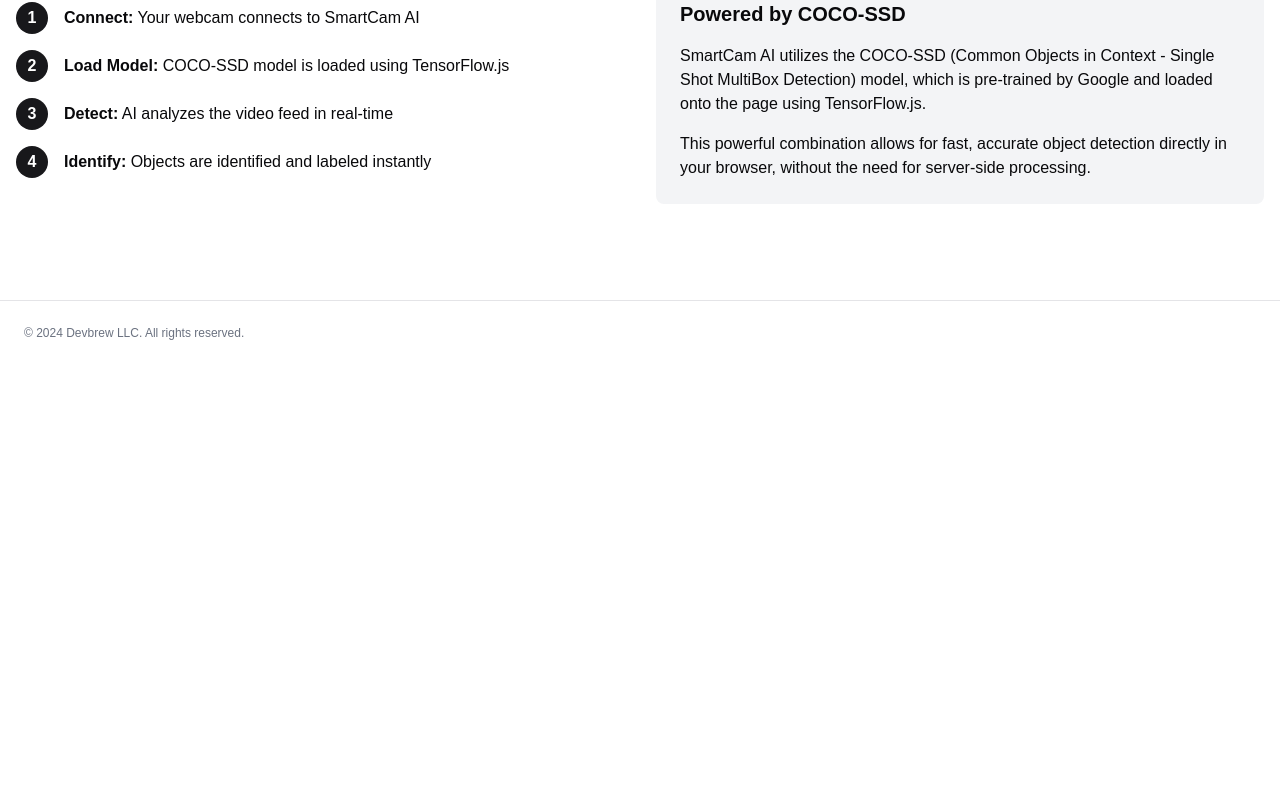
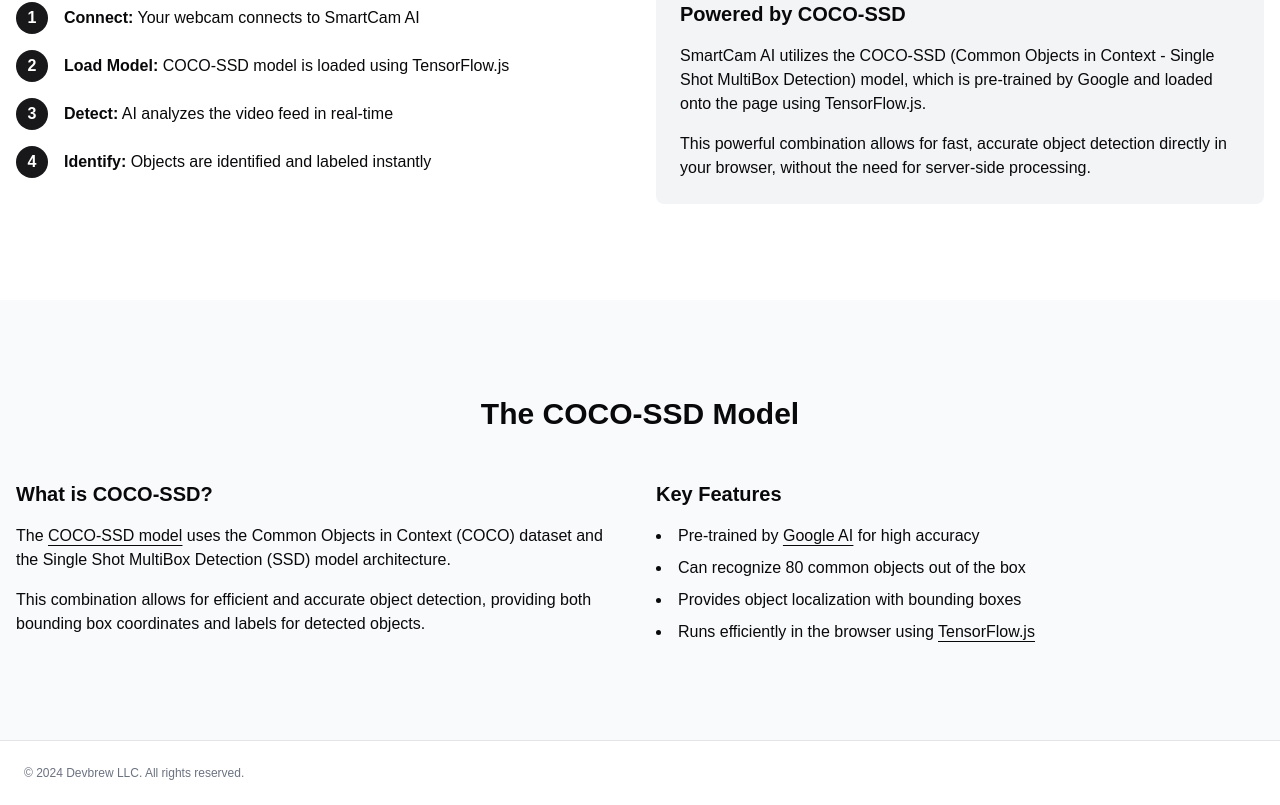
Before and after one commit to joekariuki/smartcam-ai, a Next.js app: page / in a window 1280 px wide. Shown: the part 1061-1866 px from the top of the page. Before the commit the page ends 1426 px from the top, so only its background shows below. Built offline with nearby package versions, Linux system fonts and the light colour scheme.

Commit message:
feat(home): add ModelInfo component to Home page
Include ModelInfo component in the Home page to provide users with detailed information about the COCO-SSD model and its features.

```diff
--- a/app/page.tsx
+++ b/app/page.tsx
@@ -1,6 +1,7 @@
 import Features from "@/components/features";
 import Hero from "@/components/hero";
 import HowItWorks from "@/components/how-it-works";
+import ModelInfo from "@/components/model-info";
 
 export default function Home() {
   return (
@@ -9,6 +10,7 @@ export default function Home() {
         <Hero />
         <Features />
         <HowItWorks />
+        <ModelInfo />
       </main>
     </div>
   );
```
